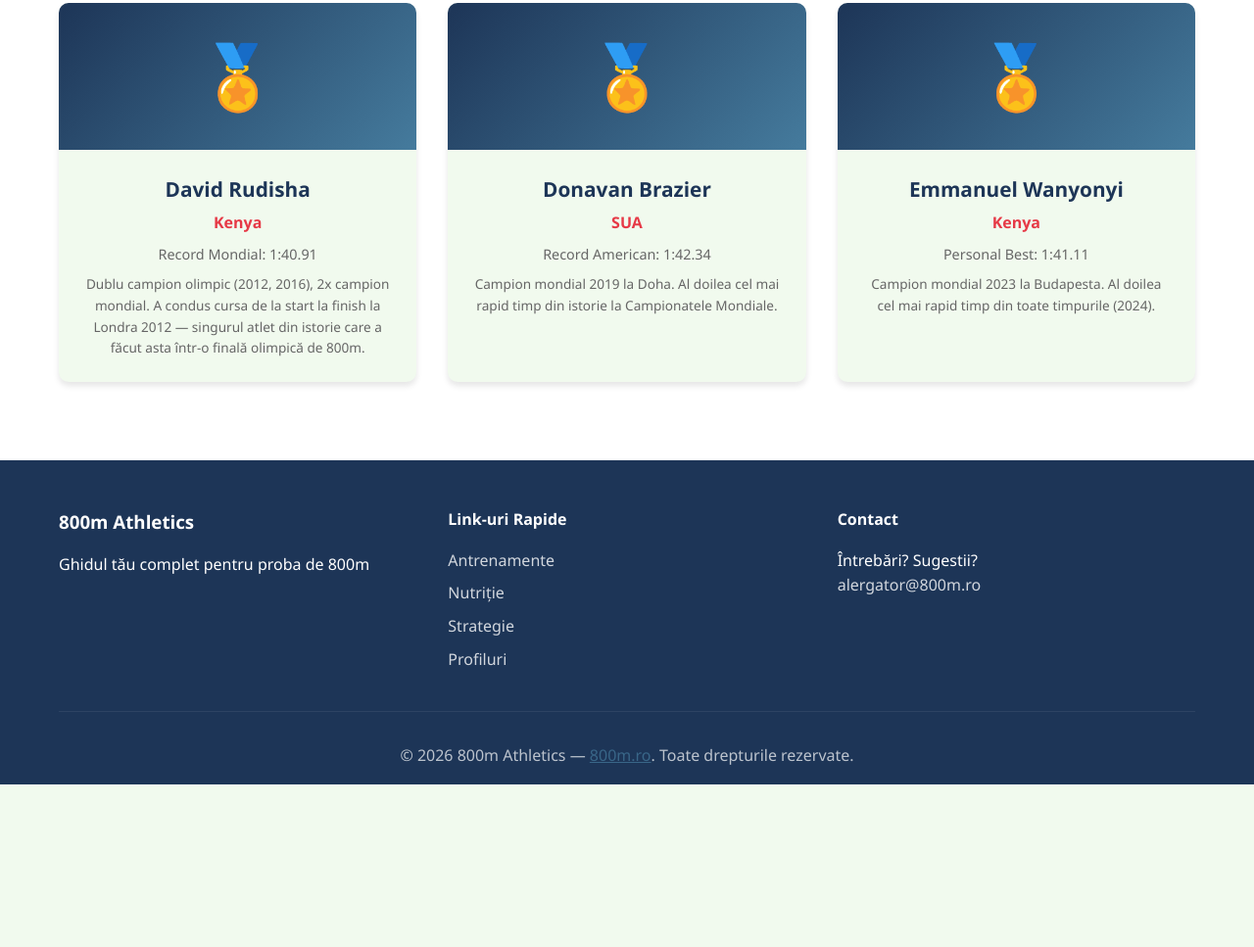
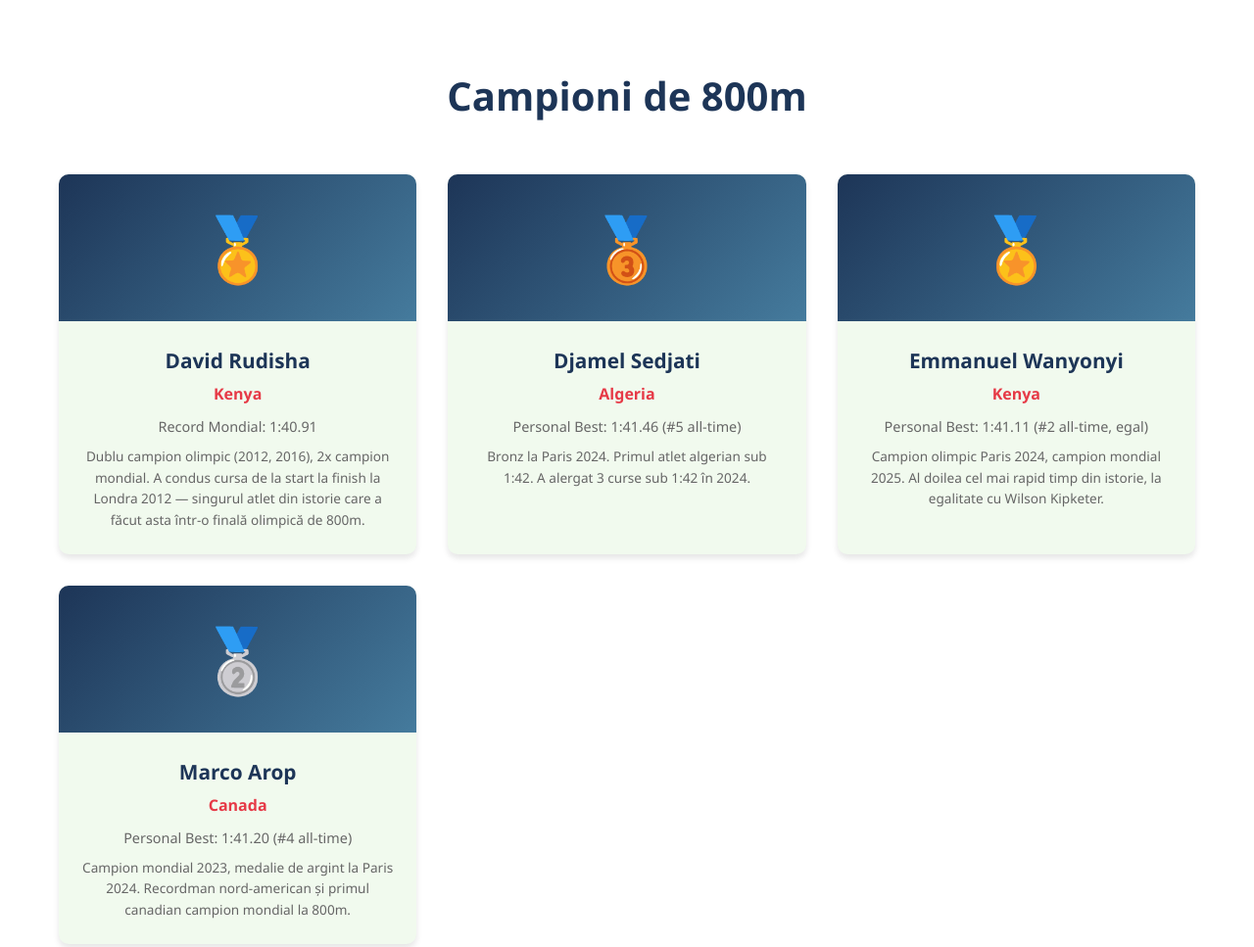
Before and after one commit to lucian23/800m-athletics, a plain HTML site: page index.html in a window 1280 px wide. Shown: the part 4361-5328 px from the top of the page at 98% size. Before the commit the page ends 5162 px from the top, so only its background shows below. Drawn offline with Linux system fonts and the light colour scheme.

Commit message:
fix: actualizat top 5 atleti si strategie 2024 (Wikipedia)

```diff
--- a/index.html
+++ b/index.html
@@ -316,6 +316,14 @@
                 <h2 class="section-title">Strategii de Cursă</h2>
                 <div class="strategy-timeline">
                     <div class="strategy-step">
+                        <div class="step-number">0</div>
+                        <div class="step-content">
+                            <h3>Evoluția cursei (2024-prezent)</h3>
+                            <p>În 2024, tactica s-a schimbat fundamental: din 12 curse sub 1:42, 6 au avut primul tur de peste 50 de secunde — față de 0 din 15 înainte de 2024. Atleții adoptă un pacing mai echilibrat, economisind energie pentru un finish mai puternic. Wanyonyi, Arop și Sedjati au demonstrat că un split uniform (50-low / 51-low) poate produce timpi de top mondial.</p>
+                        </div>
+                    </div>
+
+                    <div class="strategy-step">
                         <div class="step-number">1</div>
                         <div class="step-content">
                             <h3>Startul (0-200m)</h3>
@@ -369,13 +377,13 @@
 
                     <div class="profile-card">
                         <div class="profile-image">
-                            <div class="placeholder-avatar">🏅</div>
+                            <div class="placeholder-avatar">🥉</div>
                         </div>
                         <div class="profile-info">
-                            <h3>Donavan Brazier</h3>
-                            <p class="profile-country">SUA</p>
-                            <p class="profile-record">Record American: 1:42.34</p>
-                            <p class="profile-achievements">Campion mondial 2019 la Doha. Al doilea cel mai rapid timp din istorie la Campionatele Mondiale.</p>
+                            <h3>Djamel Sedjati</h3>
+                            <p class="profile-country">Algeria</p>
+                            <p class="profile-record">Personal Best: 1:41.46 (#5 all-time)</p>
+                            <p class="profile-achievements">Bronz la Paris 2024. Primul atlet algerian sub 1:42. A alergat 3 curse sub 1:42 în 2024.</p>
                         </div>
                     </div>
 
@@ -386,8 +394,20 @@
                         <div class="profile-info">
                             <h3>Emmanuel Wanyonyi</h3>
                             <p class="profile-country">Kenya</p>
-                            <p class="profile-record">Personal Best: 1:41.11</p>
-                            <p class="profile-achievements">Campion mondial 2023 la Budapesta. Al doilea cel mai rapid timp din toate timpurile (2024).</p>
+                            <p class="profile-record">Personal Best: 1:41.11 (#2 all-time, egal)</p>
+                            <p class="profile-achievements">Campion olimpic Paris 2024, campion mondial 2025. Al doilea cel mai rapid timp din istorie, la egalitate cu Wilson Kipketer.</p>
+                        </div>
+                    </div>
+
+                    <div class="profile-card">
+                        <div class="profile-image">
+                            <div class="placeholder-avatar">🥈</div>
+                        </div>
+                        <div class="profile-info">
+                            <h3>Marco Arop</h3>
+                            <p class="profile-country">Canada</p>
+                            <p class="profile-record">Personal Best: 1:41.20 (#4 all-time)</p>
+                            <p class="profile-achievements">Campion mondial 2023, medalie de argint la Paris 2024. Recordman nord-american și primul canadian campion mondial la 800m.</p>
                         </div>
                     </div>
                 </div>
```
